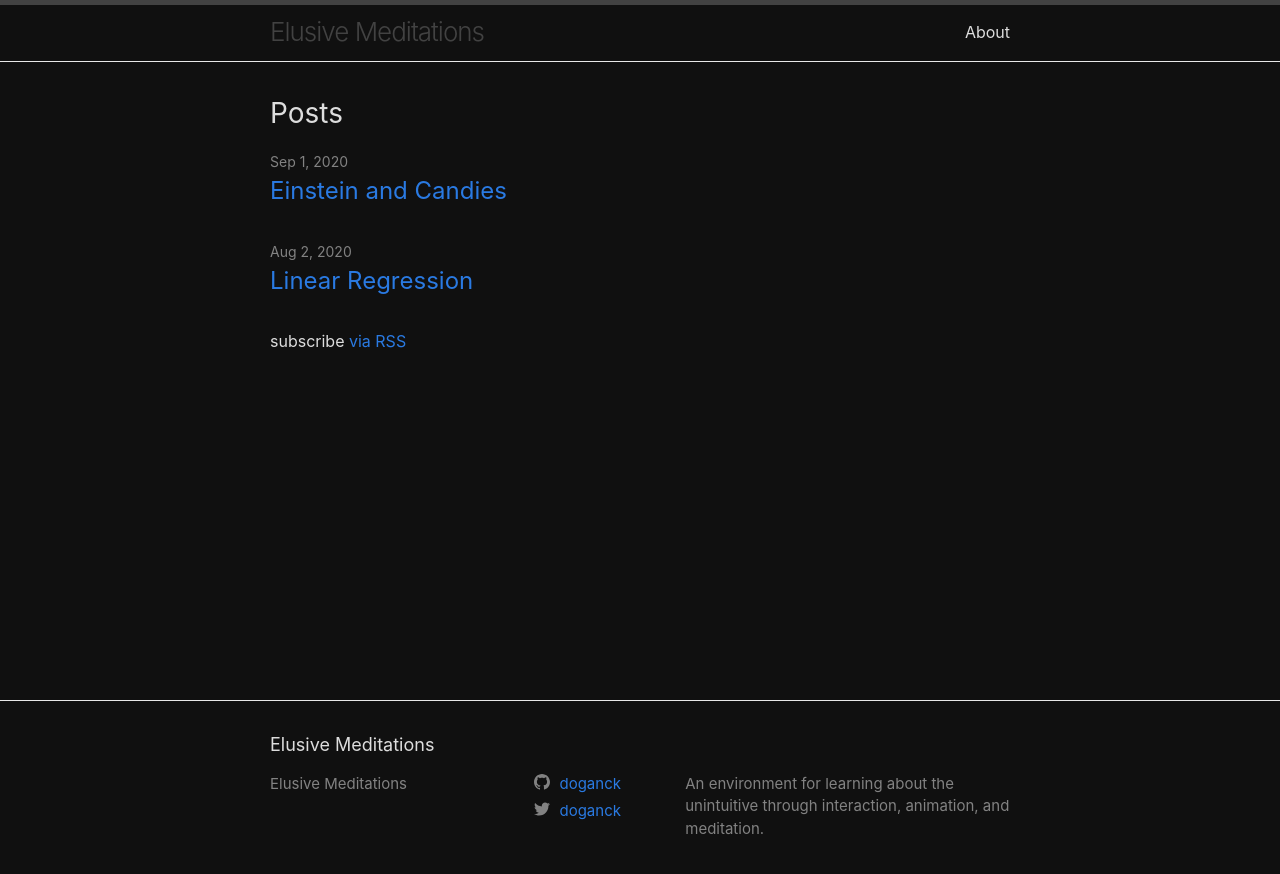
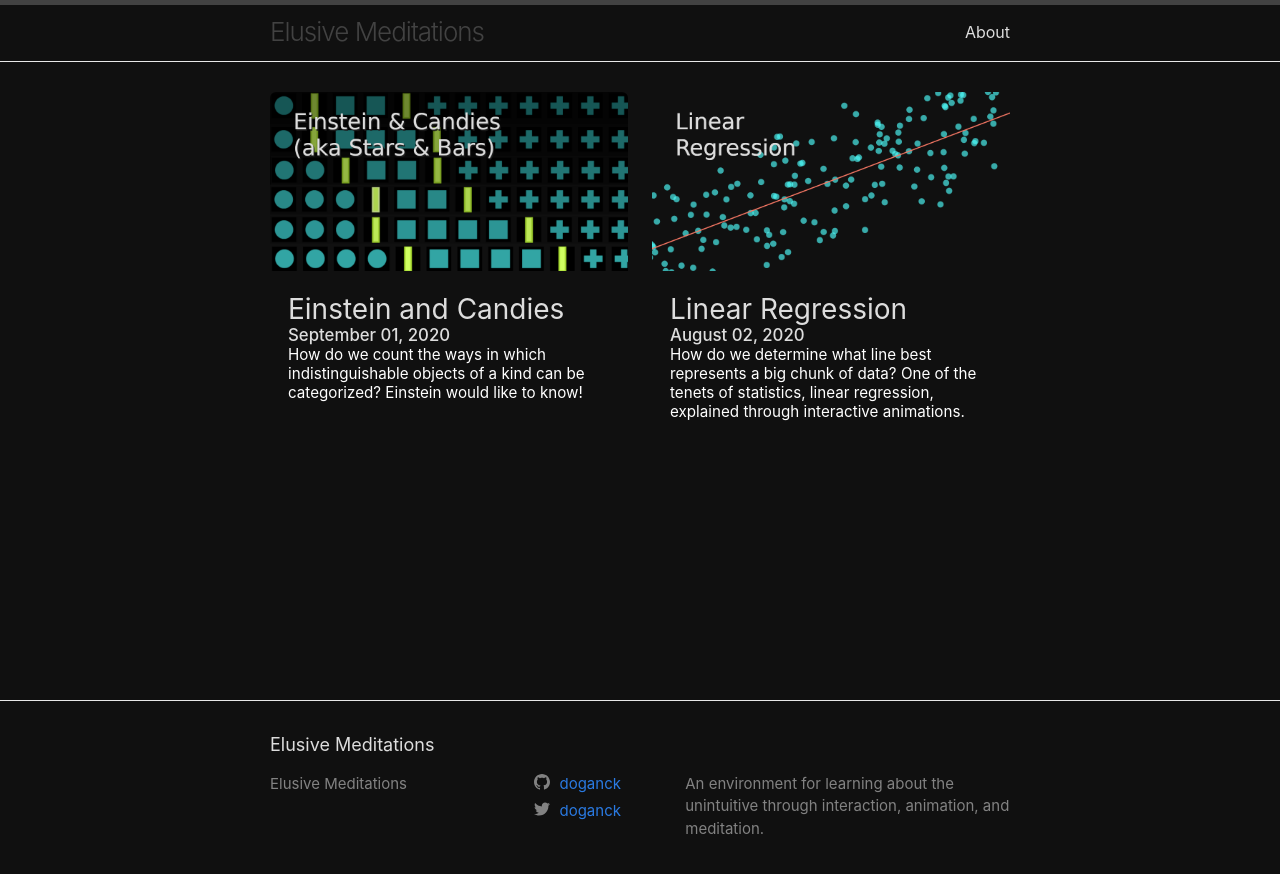
Before and after one commit to DoganCK/em, a Jekyll site: the page built from index.markdown, in a window 1280 px wide. Shown: the top 874 px of the page. Built offline with Jekyll 4.4.1, drawn with Linux system fonts in a browser that asks for light colours.

Commit message:
introducing homepage cards

```diff
--- a/_config.yml
+++ b/_config.yml
@@ -28,7 +28,7 @@ url: "https://www.elusivemeditations.com" # the base hostname & protocol for you
 permalink: /:title/
 twitter_username: doganck
 github_username:  doganck
-
+show_excerpts: True
 # Build settings
 gems:
   - jekyll-feed
--- a/_layouts/home.html
+++ b/_layouts/home.html
@@ -1,34 +1,21 @@
 ---
+title: Blog
 layout: default
+permalink: /blog
 ---
-
-<div class="home">
-  {%- if page.title -%}
-    <h1 class="page-heading">{{ page.title }}</h1>
-  {%- endif -%}
-
-  {{ content }}
-
-  {%- if site.posts.size > 0 -%}
-    <h2 class="post-list-heading">{{ page.list_title | default: "Posts" }}</h2>
-    <ul class="post-list">
-      {%- for post in site.posts -%}
-      <li>
-        {%- assign date_format = site.minima.date_format | default: "%b %-d, %Y" -%}
-        <span class="post-meta">{{ post.date | date: date_format }}</span>
-        <h3>
-          <a class="post-link" href="{{ post.url | relative_url }}">
-            {{ post.title | escape }}
-          </a>
-        </h3>
-        {%- if site.show_excerpts -%}
-          {{ post.excerpt }}
-        {%- endif -%}
-      </li>
-      {%- endfor -%}
-    </ul>
-
-    <p class="rss-subscribe">subscribe <a href="{{ "/feed.xml" | relative_url }}">via RSS</a></p>
-  {%- endif -%}
-
+<div class="card-grid-container">
+    {% for post in site.posts %}
+    <div class="card-grid-item">
+        <div class="card">
+            <div class="card-image-bay">
+                <a href="{{ post.url }}"><img class="card-image" src="{{ post.image }}" alt=""/></a>
+            </div>
+            <div class="card-content">
+                <h5 class="card-title">{{ post.title }}</h5>
+                <p class="card-subtitle">{{ post.date | date: "%B %d, %Y" }}</p>
+                <p class="card-actions"><a class="card-btn" href="{{ post.url }}">{{ post.description | truncatewords: 30, '...' }}</a></p>
+            </div>
+        </div>
+    </div>
+    {% endfor %}
 </div>
--- a/_sass/elusive/_layout.scss
+++ b/_sass/elusive/_layout.scss
@@ -264,3 +264,114 @@
 .social-share {
   text-align: right;
 }
+
+/**
+    Card styles
+ */
+ .card-grid-container {
+  display: inline-grid;
+  grid-template-columns: repeat(2, 1fr);
+  padding-bottom: 16px;
+  grid-column-gap: 24px;
+  grid-row-gap: 16px;
+  grid-auto-rows: 1fr;
+}
+
+.card-grid-container.posts {
+  display: inline-grid;
+  grid-template-columns: repeat(2, 1fr);
+  padding-bottom: 16px;
+  grid-column-gap: 24px;
+  grid-row-gap: 16px;
+  grid-auto-rows: 1fr;
+}
+
+.card-grid-item {
+  width: 100%;
+  height: 100%;
+}
+
+.card {
+  background-color: var(--card-background);
+  position: relative;
+  width: 100%;
+  border-radius: 6px;
+  box-shadow: var(--card-shadow);
+  height: 100%;
+  display: inline-flex;
+  flex-direction: column;
+}
+
+.card-image-bay {
+  background-color: var(--accent);
+  padding-bottom: 0;
+  border-top-left-radius: 6px;
+  border-top-right-radius: 6px;
+  max-height: 350px;
+}
+
+.card-image {
+  width: 100%;
+  max-height: 350px;
+  border-top-left-radius: 6px;
+  border-top-right-radius: 6px;
+}
+
+.card-content {
+  padding-top: 24px;
+  padding-left: 18px;
+  padding-right: 18px;
+  flex-grow: 1;
+}
+
+.card-content .card-title {
+  font-size: 1.75em;
+  line-height: 1em;
+  margin: 0;
+  padding: 0;
+}
+
+.card-content .card-subtitle {
+  font-size: 1.05em;
+  line-height: 1.05em;
+  font-weight: 500;
+  margin: 0;
+  padding: 0;
+  padding-top: 4px;
+}
+
+.card-content .card-snackbar {
+  margin: 4px 0px;
+  display: inline-flex;
+}
+
+.card-content .card-snackbar .card-snack {
+  margin-right: 4px;
+  color: var(--card-snackbar-color);
+  border-color: var(--card-snackbar-border);
+  border-style: solid;
+  border-width: 1px;
+  border-radius: 4px;
+  width: intrinsic;
+  padding: 2px 8px;
+  display: block;
+}
+
+.card-content p {
+  font-size: 0.95em;
+  line-height: 1.25em;
+  color: var(--card-color);
+}
+
+
+
+.card-actions .card-btn {
+  color: white;
+  background-color: var(--accent);
+  border-radius: 5px;
+  width: 100%;
+}
+
+.card-actions .card-btn:hover {
+  background-color: var(--accent-highlight);
+}
```
